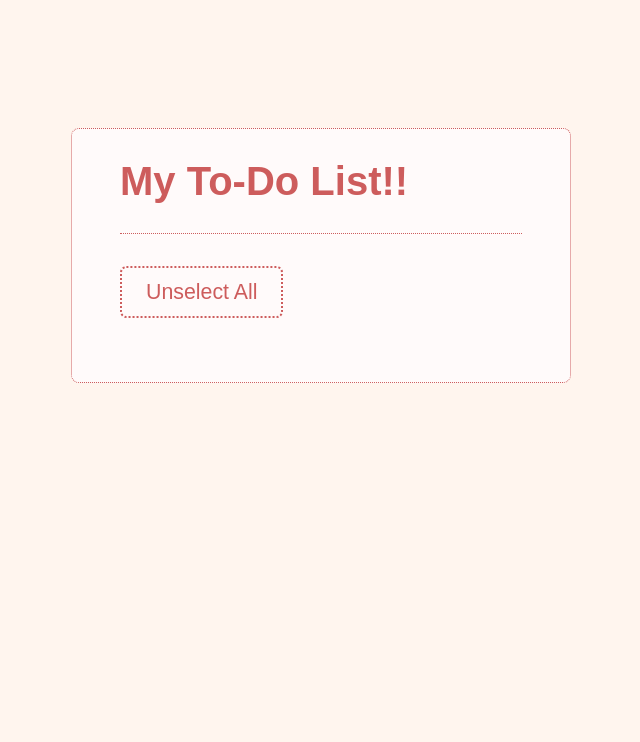
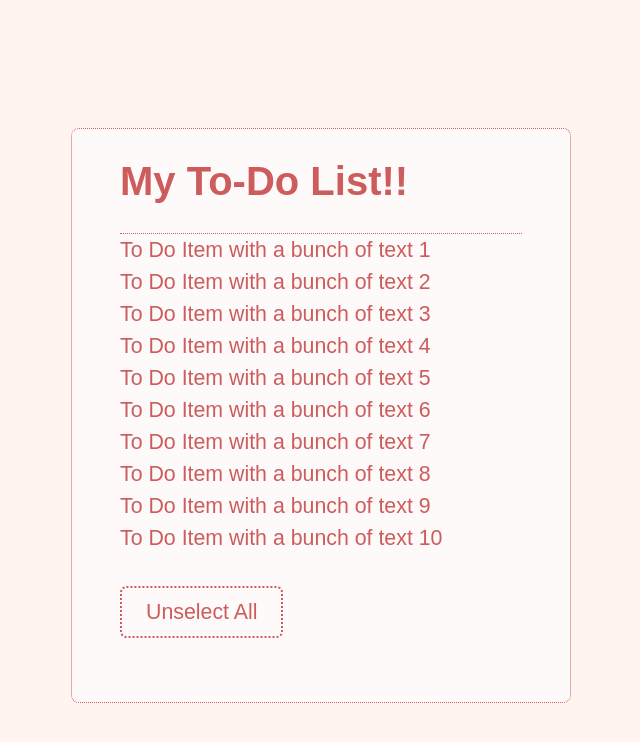
Before and after one commit to chev0100/basic-todo-app, a plain HTML site: page index.html in a window 1280 px wide. Shown: the whole page, without its empty margins (319-959 px from the left). Drawn offline with Linux system fonts and the light colour scheme.

Commit message:
added some starter code for example

```diff
--- a/index.html
+++ b/index.html
@@ -12,7 +12,17 @@
 			<h1>My To-Do List!!</h1>
 			<form>
 				<ul id="to-dos">
-					<!-- you will load your to-dos inside this ul -->
+					<!-- you will load your to-dos inside this ul, replacing the previous list items -->
+					<li>To Do Item with a bunch of text 1</li>
+					<li>To Do Item with a bunch of text 2</li>
+					<li>To Do Item with a bunch of text 3</li>
+					<li>To Do Item with a bunch of text 4</li>
+					<li>To Do Item with a bunch of text 5</li>
+					<li>To Do Item with a bunch of text 6</li>
+					<li>To Do Item with a bunch of text 7</li>
+					<li>To Do Item with a bunch of text 8</li>
+					<li>To Do Item with a bunch of text 9</li>
+					<li>To Do Item with a bunch of text 10</li>
 				</ul>
 			</form>
 			<button id="uncheck-all">Unselect All</button>
```
